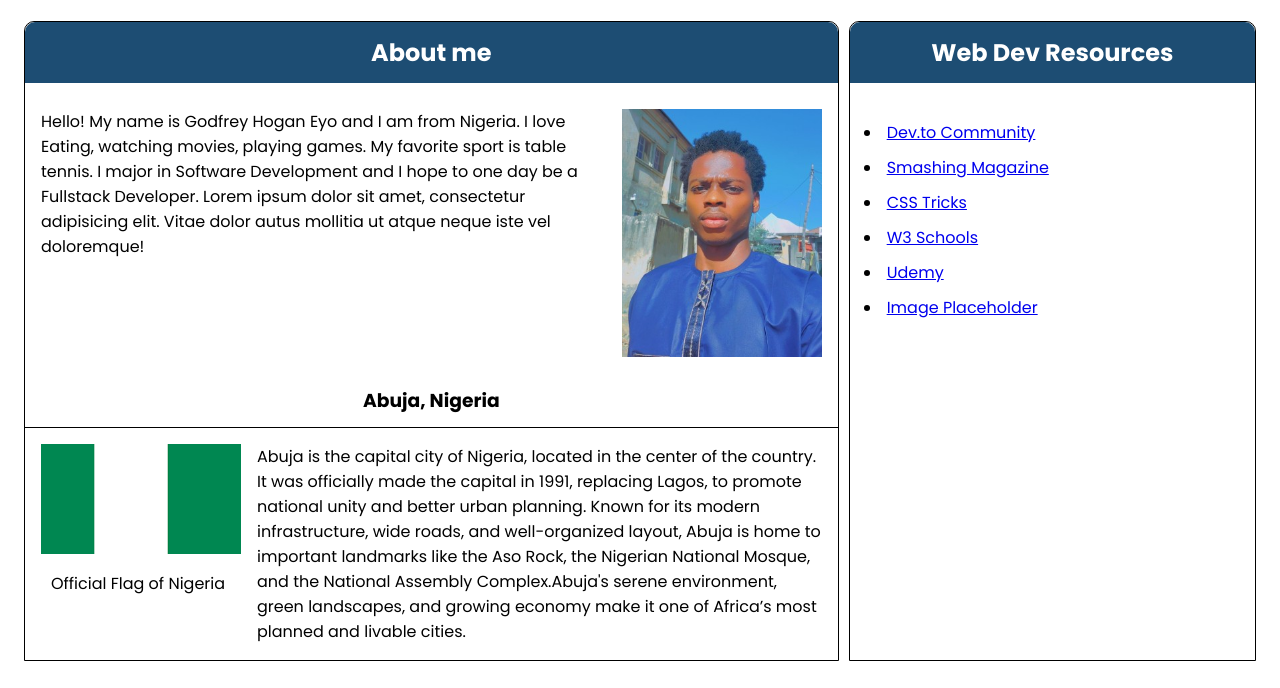
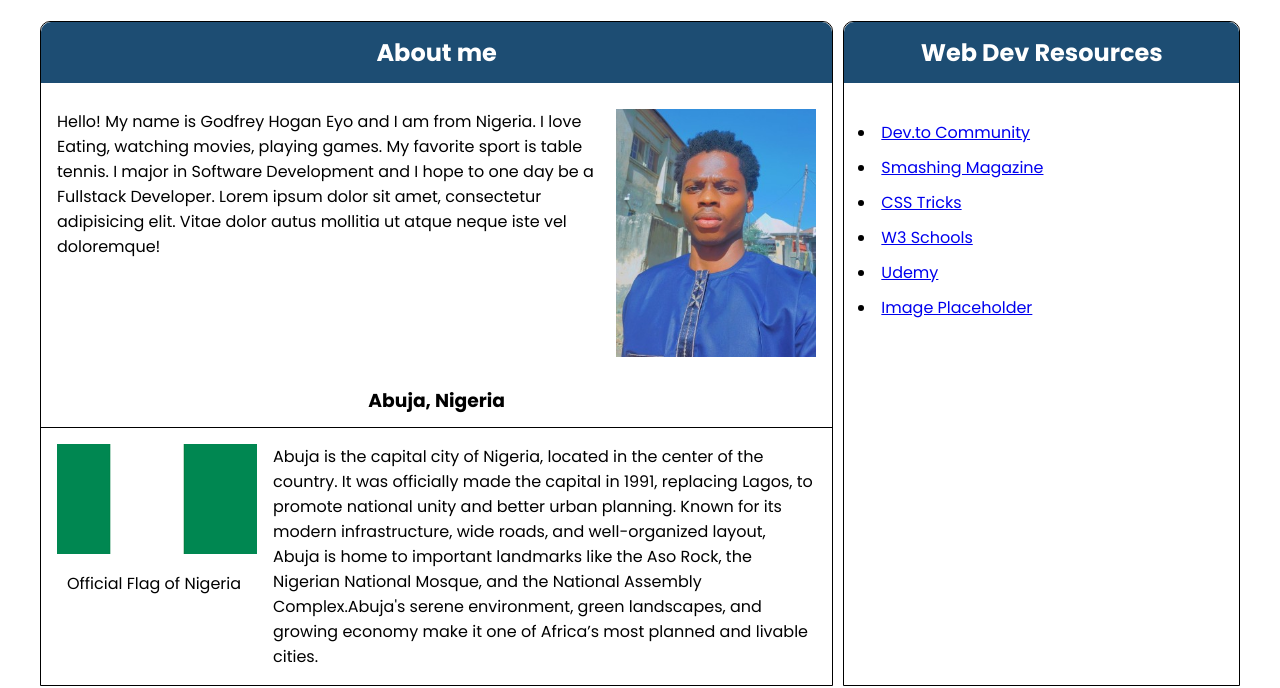
Before and after one commit to itzfrey/wdd131, a plain HTML site: page index.html in a window 1280 px wide. Shown: the part 148-836 px from the top of the page. Drawn offline with Linux system fonts and the light colour scheme; files whose address does not match are found by name.

Commit message:
home page edit

```diff
--- a/styles/base.css
+++ b/styles/base.css
@@ -45,7 +45,8 @@ nav a:hover {
 }
 
 main {
-    margin: 1.5rem;
+    max-width: 1200px;
+    margin: 1.5rem auto;
 }
 
 .about-me-info, .country-info {
```
